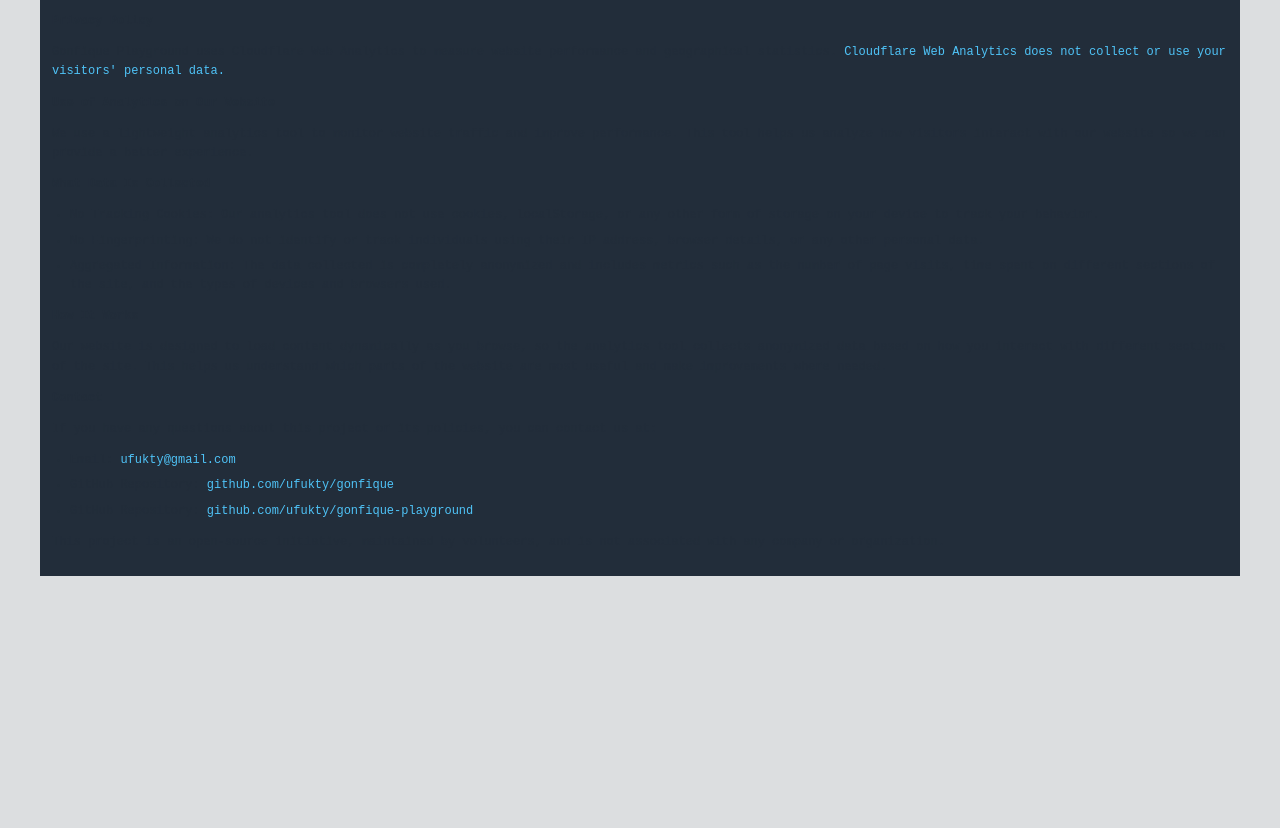
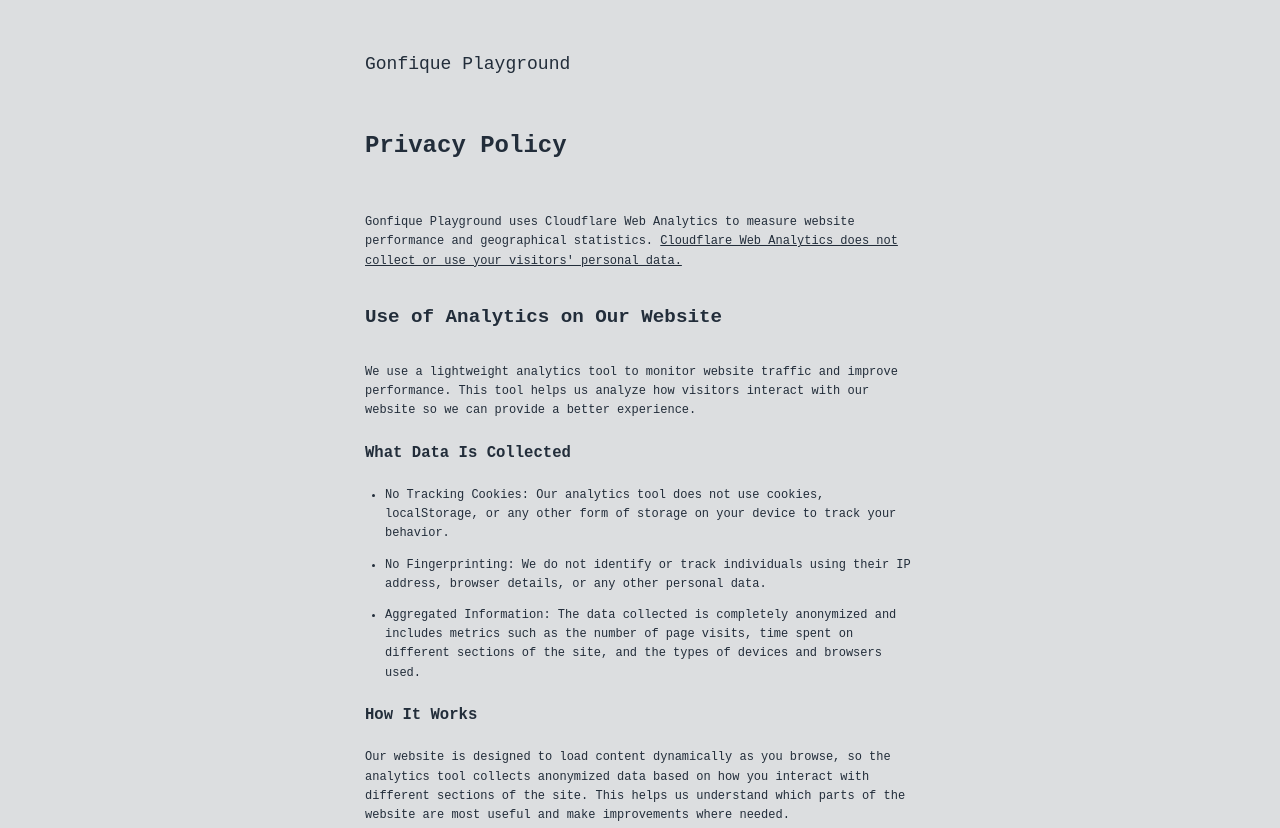
Before and after one commit to ufukty/gonfique-playground, a website built with Vite: page src/privacy-policy.html in a window 1280 px wide. Shown: the top 828 px of the page. Before the commit the page ends 800 px from the top, so only its background shows below. Built offline with nearby package versions, Linux system fonts and the light colour scheme.

Commit message:
src: changes privacy policy page contents and styling for adding a home link and aligning styles with the app page

```diff
--- a/src/css/privacy-policy.css
+++ b/src/css/privacy-policy.css
@@ -1,71 +1,47 @@
-.wrapper {
-  width: 100%;
-  max-width: 1200px;
+body {
+  padding: 50px 50px 200px;
+  max-width: 650px;
   margin: 0 auto;
-  padding: 1rem;
-  background-color: #222d3a;
+  line-height: 2em;
 }
 
-h1,
-h2,
-h3,
-h4,
-h5,
-h6 {
-  font-family: "Fira Code", monospace;
-  font-weight: 600;
-  margin-bottom: 1rem;
+header {
+  font-size: 1.5em;
+
+  a {
+    text-decoration: none;
+    transition: 200ms ease-out color;
+
+    &:hover {
+      color: light-dark(#30527b, #4d7296);
+    }
+  }
 }
 
-p {
-  line-height: 1.6;
-  margin-bottom: 1rem;
+h1 {
+  font-size: 2em;
+  margin: 2em 0;
 }
 
-ul,
-ol {
-  padding-left: 1.5rem;
-  margin-bottom: 1rem;
+h2 {
+  font-size: 1.6em;
+  margin: 1.6em 0;
+}
+
+h3 {
+  font-size: 1.3em;
+  margin: 1.3em 0;
+}
+
+:is(h1, h2, h3, h4, h5, h6) {
+  font-weight: bold;
+}
+
+p,
+li {
+  margin: 1em 0;
 }
 
 li {
-  margin-bottom: 0.5rem;
+  margin-left: 20px;
 }
-
-a {
-  text-decoration: none;
-  color: #4fc3f7;
-  transition: color 0.2s ease;
-}
-
-a:hover,
-a:focus {
-  color: #81d4fa;
-}
-
-:focus {
-  outline: 2px dashed #4fc3f7;
-  outline-offset: 2px;
-}
-
-code {
-  font-family: "Fira Code", monospace;
-  background-color: #2a3b4c;
-  padding: 0.2rem 0.4rem;
-  border-radius: 4px;
-  color: #e0f7fa;
-}
-
-pre {
-  background-color: #2a3b4c;
-  padding: 1rem;
-  border-radius: 4px;
-  overflow-x: auto;
-}
-
-.container {
-  width: 90%;
-  max-width: 1200px;
-  margin: 0 auto;
-  padding: 1rem;
-}
--- a/src/privacy-policy.html
+++ b/src/privacy-policy.html
@@ -13,10 +13,13 @@
   </head>
 
   <body>
-    <div class="wrapper">
+    <header>
+      <a href="/">Gonfique Playground</a>
+    </header>
+
     <h1>Privacy Policy</h1>
 
-      <p>Gonfique Playground uses Cloudflare Web Analytics to measure website performance and geographical statistics. <a href="https://developers.cloudflare.com/web-analytics/about/">Cloudflare Web Analytics does not collect or use your visitors' personal data.</a></p>
+    <p>Gonfique Playground uses Cloudflare Web Analytics to measure website performance and geographical statistics. <a href="https://developers.cloudflare.com/web-analytics/about" target="_blank">Cloudflare Web Analytics does not collect or use your visitors' personal data.</a></p>
 
     <h2>Use of Analytics on Our Website</h2>
     <p>We use a lightweight analytics tool to monitor website traffic and improve performance. This tool helps us analyze how visitors interact with our website so we can provide a better experience.</p>
@@ -40,7 +43,6 @@
     </ul>
     <p>This project is an open-source initiative, maintained by volunteers, and is not associated with any company or organization.</p>
 
-    </div>
   </body>
 
 </html>
```
Lines whose indentation alone changed are shown as unchanged.
